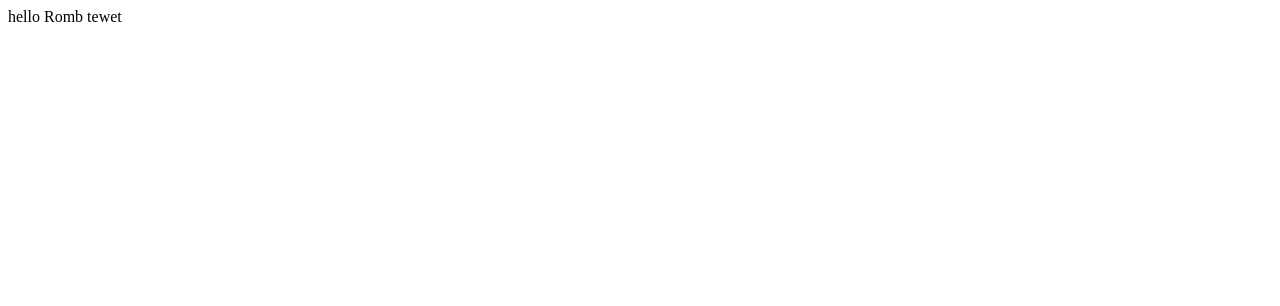
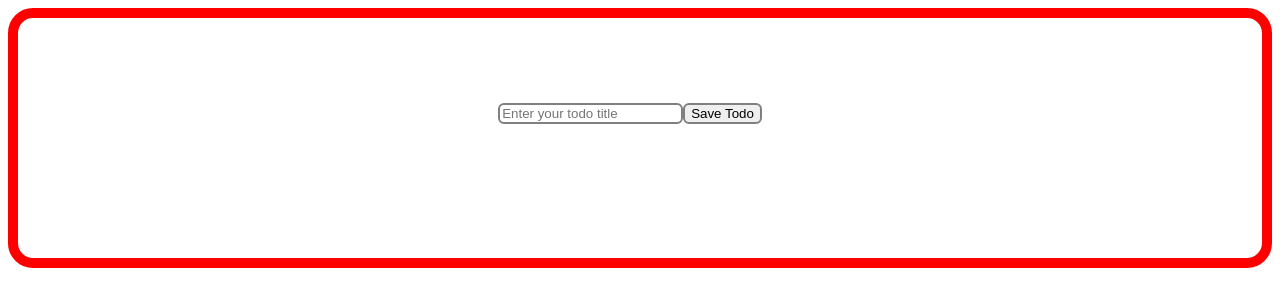
Before and after one commit to durimkepuska/todo-age3, a plain HTML site: page index.html in a window 1280 px wide. Drawn offline with Linux system fonts and the light colour scheme.

Commit message:
styled input and save button for todos

```diff
--- a/index.html
+++ b/index.html
@@ -1,8 +1,25 @@
-hello
+<html>
+<head>
+	<title>Software</title>
+	<link rel="stylesheet" href="styles/style.css">
 
+</head>
 
+<body>
+	<div class="container">
+		<div class="header">
+			<div class="input-form">
+				<input type="text" class="title-input" name="todo-title" id="todo-title" placeholder="Enter your todo title">
+			</div>
+			<div class="save-button">
+				<button class="save-toto-button" type="button">Save Todo</button>
+			</div>
+		</div>
 
-Romb
+		<div class="todo-list">
 
+		</div>
+	</div>
+</body>
 
-tewet
+</html>
--- /dev/null
+++ b/styles/style.css
@@ -0,0 +1,24 @@
+.container {
+	    width: 100%;
+	    border: 10px solid red;
+	    border-radius: 25px;
+	    box-sizing: border-box;
+	    padding: 5px 30PX 55px 10px;
+}
+.header {
+	height: 180px;
+    display: flex;
+    flex-direction: row;
+    justify-content: center;
+    align-items: center;
+}
+
+.title-input{
+	border: 2px gray solid;
+	border-radius: 6px;
+}
+
+.save-toto-button{
+	border: 2px gray solid;
+	border-radius: 6px;
+}
```
